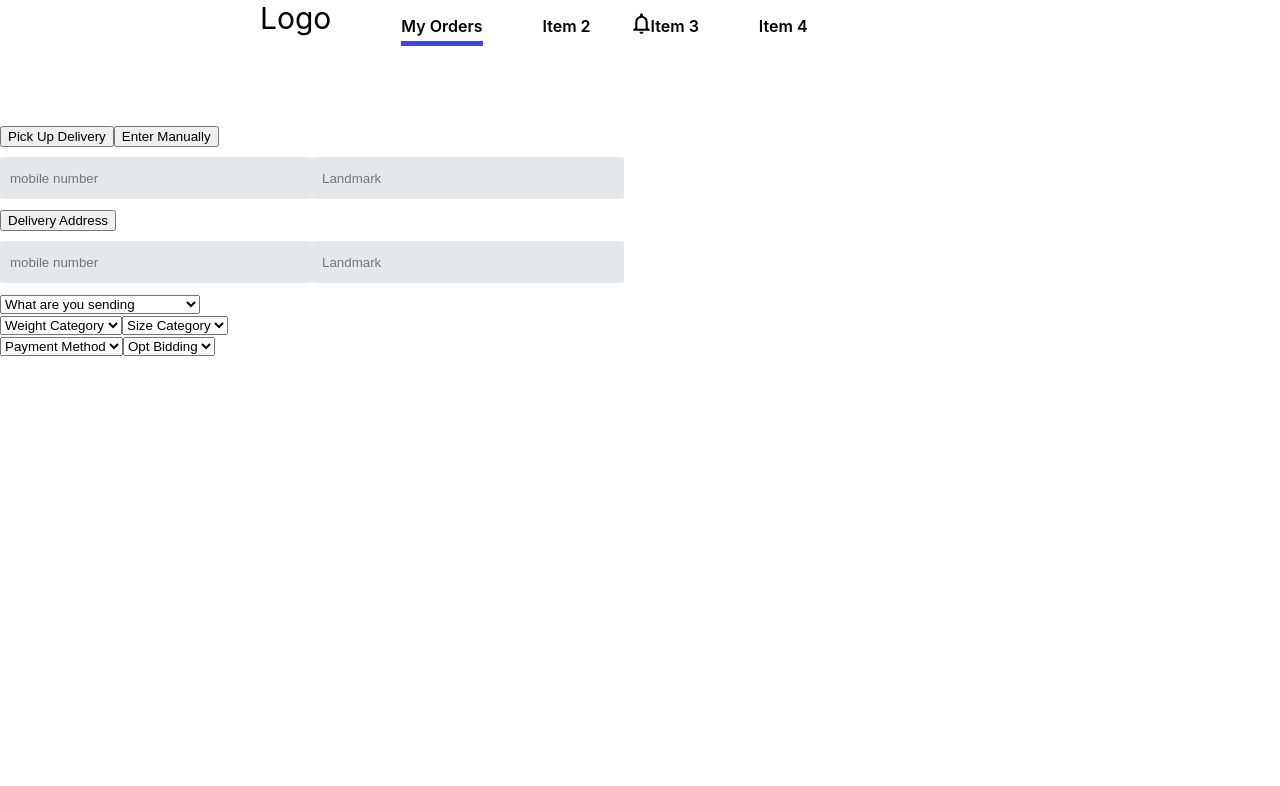
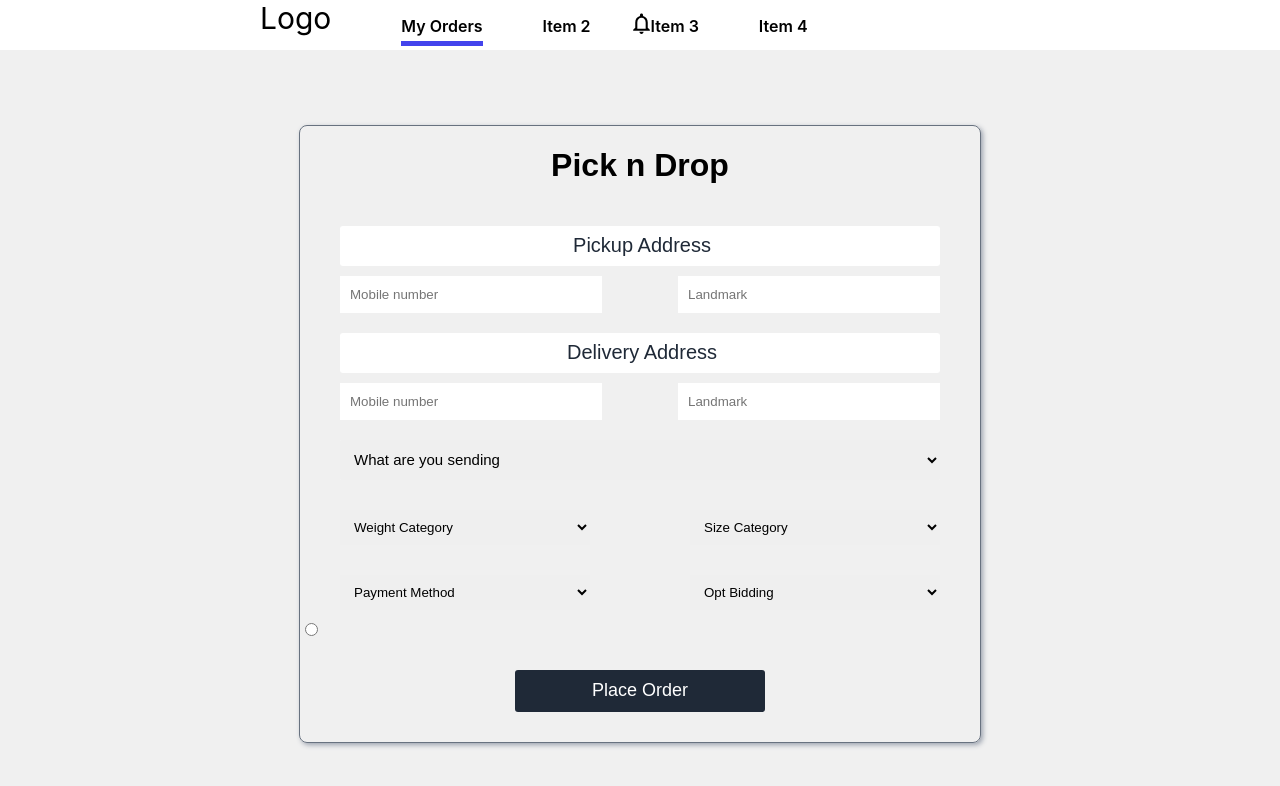
Before and after one commit to dropitvitaran/client, a React (Create React App) app: page /orderinfo in a window 1280 px wide. Shown: the top 786 px of the page. Built offline with nearby package versions, Linux system fonts and the light colour scheme.

Commit message:
orderinfo

```diff
--- a/src/App.js
+++ b/src/App.js
@@ -5,6 +5,7 @@ import './App.css';
 import Navbar from "./components/navbar"
 import MyOrders from "./components/myorders"
 import OrderInfo from './components/orderinfo';
+import Home from './components/home'
 import Login from './components/login'
 import SignUp from './components/signup'
 function App() {
@@ -37,6 +38,7 @@ function App() {
 
       <Router>
         <Route exact path="/myorders" component={MyOrders} />
+        <Route exact path="/home" component={Home}/>
         <Route exact path="/login" component={Login}/>
         <Route exact path="/signup" component={SignUp}/>
         <Route exact path="/orderinfo" component={OrderInfo}/>
--- a/src/components/home.js
+++ b/src/components/home.js
@@ -0,0 +1,12 @@
+import React, { useEffect, useState } from "react";
+import "./home.css"
+
+function Home(){
+    return (
+        <div>
+            <h1>hello</h1>
+        </div>
+    );
+}
+
+export default Home
--- a/src/components/login.css
+++ b/src/components/login.css
@@ -22,7 +22,7 @@ body {
 .loginContainer div {
   margin-left: 50px;
 }
-input {
+.input {
   width: 300px;
   height: 40px;
   margin-bottom: 10px;
@@ -33,7 +33,7 @@ input {
   border-radius: 3px;
   background-color: #e4e8eb;
 }
-input:hover {
+.input:hover {
   box-shadow: 2px 2px 4px #6b7280;
 }
 #password {
--- a/src/components/login.js
+++ b/src/components/login.js
@@ -8,12 +8,12 @@ function Login(){
                 <div>
                     <label className="email">Email</label>
                     <br/>
-                    <input id="email" v-model="email" type="email" placeholder="Your email address"></input>
+                    <input className="input" id="email" v-model="email" type="email" placeholder="Your email address"></input>
                 </div>
                 <div>
                     <label className="password">Password</label>
                     <br/>
-                    <input id="password" v-model="password" type="password" placeholder="Your Password"></input>
+                    <input className="input" id="password" v-model="password" type="password" placeholder="Your Password"></input>
                 </div>
                 <div className="forgetPassword">
                 <a href="#">Forget Password?</a>
--- /dev/null
+++ b/src/components/orderinfo.css
@@ -0,0 +1,111 @@
+html,#root{
+    background: #f0f0f0;
+}
+.orderbox{
+    border: 1px solid #687280;
+  border-radius: 15px;
+  box-shadow: 2px 2px 5px #9ca3af;
+    border-radius: 8px;
+    width: 680px;
+    height: auto;
+    margin: auto auto 100px auto;
+    font-family: 'Source Sans Pro', sans-serif;
+}
+body{
+    background: #f0f0f0;
+}
+.orderbox h1{
+    text-align: center;
+}
+.mapPickup{
+    width:320px;
+    height:40px;
+    margin: 30px 5px 10px 15px;
+    font-size: 20px;
+    border: 2px solid black;
+    background: snow;
+    cursor: pointer;
+    font-weight: 700;
+    border-radius: 4px;
+}
+.mapPickup:hover,.manualPickup:hover{
+    color:#fff;
+    background: #1f2937;
+    border: none;
+}
+.manualPickup{
+    width:320px;
+    height:40px;
+    margin: 30px 10px 10px 5px;
+    font-size: 20px;
+    border: 2px solid black;
+    background: snow;
+    cursor: pointer;
+    font-weight: 700;
+    border-radius: 4px;
+}
+.mobile{
+    margin-left: 40px;
+    padding-left: 10px;
+    height:35px;
+    border:none;
+    width: 250px;
+}
+.landmark{
+    margin-right: 40px;
+    padding-left: 10px;
+    height:35px;
+    border:none;
+    width: 250px;
+    float: right;
+}
+.delivery{
+    width:600px;
+    height:40px;
+    margin: 20px 10px 10px 40px;
+    font-size: 20px;
+    background: #fff;
+    color: #1f2937;
+    border: none;
+    padding-left: 10px;
+    border-radius: 3px;
+}
+.sending{
+    height: 40px;
+    width: 600px;
+    margin: 20px 10px 10px 40px;
+    border:none;
+    /* border:1.5px solid #1f2937; */
+    border-radius: 3px;
+    padding-left: 10px;
+    font-size: 15px;
+}
+.left{
+    margin: 20px 10px 10px 40px;
+    padding-left: 10px;
+    height:35px;
+    border:none;
+    width: 250px;
+}
+.right{
+    margin: 20px 40px 10px 10px;
+    padding-left: 10px;
+    height:35px;
+    border:none;
+    width: 250px;
+    float: right;
+}
+.placeOrder{
+        color: #fff;
+        width: 250px;
+        height: 42px;
+        border: none;
+        margin: 30px 215px 30px 215px;
+        border-radius: 3px;
+        font-size: 18px;
+        cursor: pointer;
+        background-color: #1f2937;
+}
+.placeOrder:hover {
+background-color: #374155;
+}
--- a/src/components/orderinfo.jsx
+++ b/src/components/orderinfo.jsx
@@ -1,5 +1,6 @@
 import React, { useEffect, useState } from "react";
 import axios from "axios"
+import "./orderinfo.css"
 function OrderInfo(){
     const [pickup,setpickup]=useState(false)
     const [orderdetails,setorderdetails]=useState({
@@ -34,37 +35,39 @@ if(position){
 
 
     return(
-<div>
-<button onClick={(event)=>getPickUp(event)}>Pick Up Delivery</button>
-<button onClick={()=>pickup?setpickup(false):setpickup(true)}>Enter Manually</button>
-
+<div className="orderbox">
+    <h1>Pick n Drop</h1>
+    <button className="delivery">Pickup Address</button>
+    {/* <button className="mapPickup" onClick={(event)=>getPickUp(event)}>Pick Up Delivery</button>
+    <button className="manualPickup" onClick={()=>pickup?setpickup(false):setpickup(true)}>Enter Manually</button> */}
     <div>
     <div>
         {pickup?<textarea />:null}
     </div>
-
-<input placeholder="mobile number" />
-<input placeholder="Landmark" />
+        <input className="mobile" placeholder="Mobile number"/>
+        <input className="landmark" placeholder="Landmark"/>
     </div>
-<button>Delivery Address</button>
     <div>
-<input placeholder="mobile number" />
-<input placeholder="Landmark" />
+    <button className="delivery">Delivery Address</button>
     </div>
-<select style={{width:"200px"}}>
+    <div>
+        <input className="mobile" placeholder="Mobile number" />
+        <input className="landmark" placeholder="Landmark" />
+    </div>
+    <select className="sending">
         <option>What are you sending</option>
         <option>A</option>
         <option>B</option>
         <option>C</option>
     </select>
     <div>
-<select>
+        <select className="left">
             <option>Weight Category</option>
             <option>A</option>
             <option>B</option>
             <option>C</option>
         </select>
-<select>
+        <select className="right">
         <option>Size Category</option>
             <option>A</option>
             <option>B</option>
@@ -72,18 +75,21 @@ if(position){
         </select>
     </div>
     <div>
-<select>
+        <select className="left">
         <option>Payment Method</option>
             <option>A</option>
             <option>B</option>
             <option>C</option>
         </select>
-<select>
+        <select className="right">
         <option>Opt Bidding</option>
             <option>Yes</option>
             <option>No</option>
-
         </select>
+    </div>
+    <div>
+        <input type="radio" name="" id="" />
+        <button className="placeOrder">Place Order</button>
     </div>
 </div>
     )
--- a/src/components/signup.js
+++ b/src/components/signup.js
@@ -38,7 +38,8 @@ function SignUp(){
                 <div>
                     <label className="email">Email</label>
                     <br/>
-                    <input id="email"
+                    <input className="input"
+                        id="email"
                         v-model="email"
                         text="email"
                         placeholder="Your email address"
@@ -50,7 +51,8 @@ function SignUp(){
                 <div>
                     <label className="password">Password</label>
                     <br/>
-                    <input id="password"
+                    <input className="input"
+                        id="password"
                         v-model="password"
                         type="password"
                         placeholder="Your Password"
@@ -64,7 +66,8 @@ function SignUp(){
                         Confirm Password
                     </label>
                     <br/>
-                    <input id="verifyPassword"
+                    <input className="input"
+                        id="verifyPassword"
                         v-model="password"
                         type="password"
                         placeholder="Confirm Your Password"
```
Also changed, not shown: src/components/home.css (added). Lines whose indentation alone changed are shown as unchanged.
